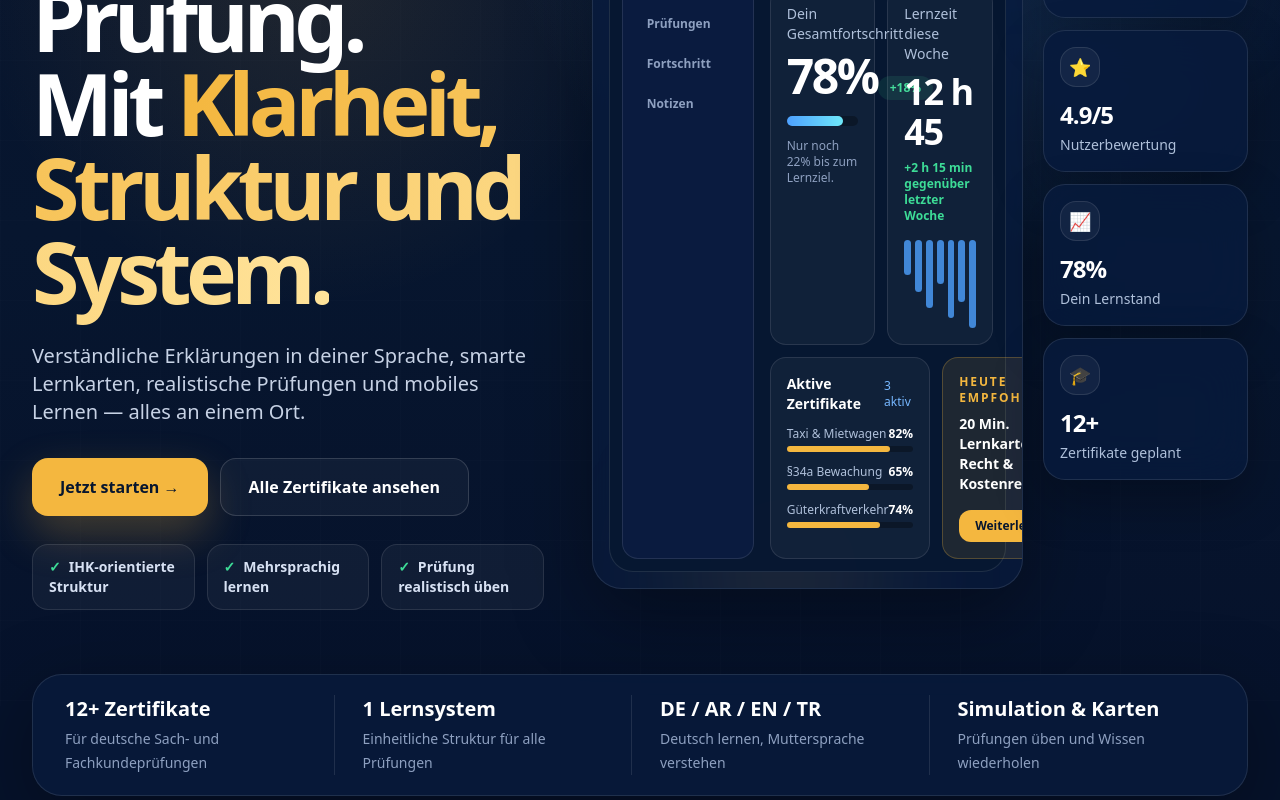
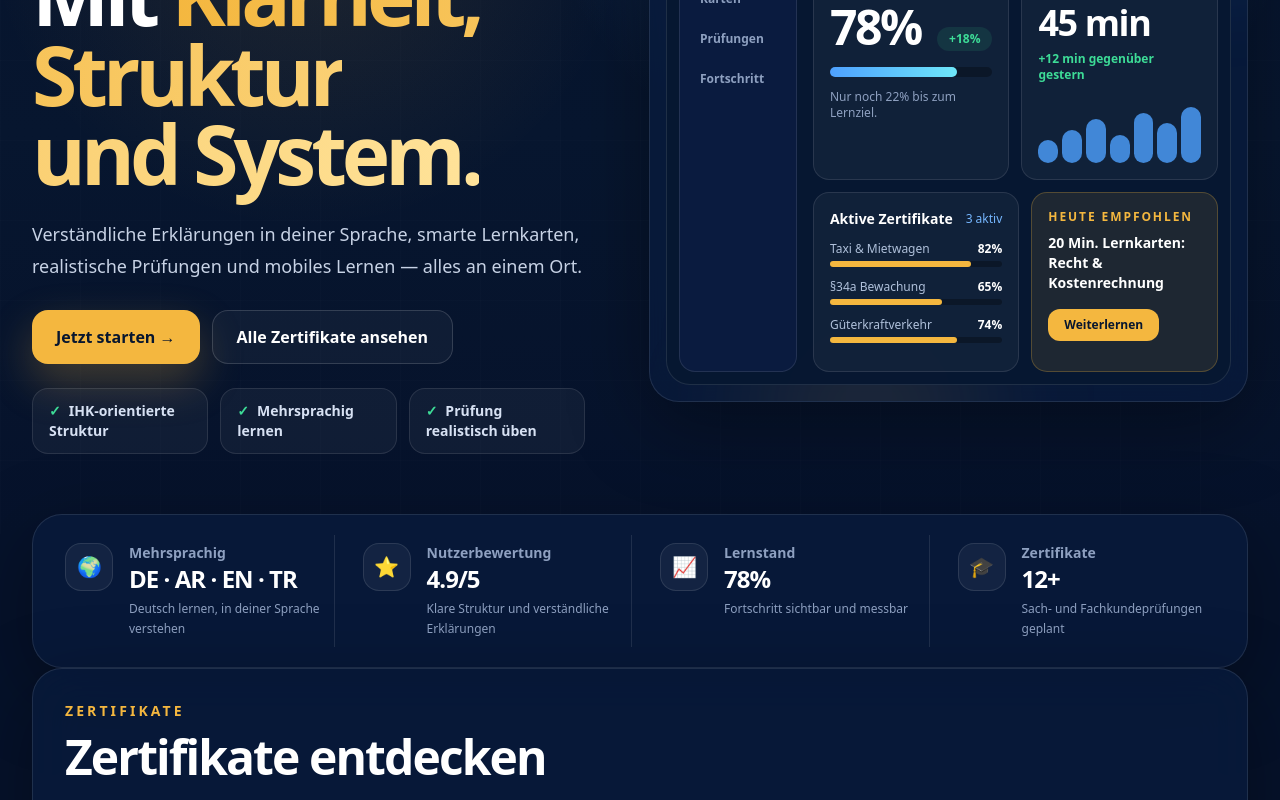
Before and after one commit to ammarsenaid/learn, a Next.js app: page / in a window 1280 px wide. Shown: the part 420-1220 px from the top of the page. Built offline with nearby package versions, Linux system fonts and the light colour scheme.

Commit message:
Update page.tsx

```diff
--- a/app/page.tsx
+++ b/app/page.tsx
@@ -8,45 +8,30 @@ const heroTrustItems = [
   "Prüfung realistisch üben",
 ];
 
-const heroStats = [
+const trustStripItems = [
   {
+    icon: "🌍",
     title: "Mehrsprachig",
     value: "DE · AR · EN · TR",
-    icon: "🌍",
+    text: "Deutsch lernen, in deiner Sprache verstehen",
   },
   {
-    title: "4.9/5",
-    value: "Nutzerbewertung",
     icon: "⭐",
+    title: "Nutzerbewertung",
+    value: "4.9/5",
+    text: "Klare Struktur und verständliche Erklärungen",
   },
   {
-    title: "78%",
-    value: "Dein Lernstand",
     icon: "📈",
+    title: "Lernstand",
+    value: "78%",
+    text: "Fortschritt sichtbar und messbar",
   },
   {
-    title: "12+",
-    value: "Zertifikate geplant",
     icon: "🎓",
-  },
-] as const;
-
-const trustStripItems = [
-  {
-    title: "12+ Zertifikate",
-    text: "Für deutsche Sach- und Fachkundeprüfungen",
-  },
-  {
-    title: "1 Lernsystem",
-    text: "Einheitliche Struktur für alle Prüfungen",
-  },
-  {
-    title: "DE / AR / EN / TR",
-    text: "Deutsch lernen, Muttersprache verstehen",
-  },
-  {
-    title: "Simulation & Karten",
-    text: "Prüfungen üben und Wissen wiederholen",
+    title: "Zertifikate",
+    value: "12+",
+    text: "Sach- und Fachkundeprüfungen geplant",
   },
 ] as const;
 
@@ -221,10 +206,14 @@ function SectionHeader({
             {eyebrow}
           </p>
         ) : null}
+
         <h2 className="max-w-3xl text-4xl font-black tracking-[-0.04em] text-white md:text-5xl">
           {title}
         </h2>
-        <p className="mt-4 max-w-2xl text-base leading-7 text-[#AFC0DA] md:text-lg">{text}</p>
+
+        <p className="mt-4 max-w-2xl text-base leading-7 text-[#AFC0DA] md:text-lg">
+          {text}
+        </p>
       </div>
 
       {action ? (
@@ -238,12 +227,13 @@ function SectionHeader({
 
 function Navbar() {
   return (
-    <header className="mx-auto max-w-[1360px] px-4 pt-5 sm:px-6 lg:px-8">
-      <nav className="flex min-h-[82px] items-center justify-between rounded-[26px] border border-white/10 bg-[#081832]/80 px-4 shadow-[0_20px_70px_rgba(0,0,0,0.38)] backdrop-blur-xl md:px-6">
+    <header className="mx-auto max-w-[1320px] px-4 pt-5 sm:px-6 lg:px-8">
+      <nav className="flex min-h-[78px] items-center justify-between rounded-[26px] border border-white/10 bg-[#081832]/80 px-4 shadow-[0_20px_70px_rgba(0,0,0,0.38)] backdrop-blur-xl md:px-6">
         <div className="flex items-center gap-3">
           <div className="grid h-12 w-12 place-items-center rounded-2xl border border-[#F4B73F]/40 bg-gradient-to-br from-[#123C79] to-[#081832] text-xl text-[#F4B73F] shadow-[0_0_28px_rgba(78,161,255,0.18)]">
             ✦
           </div>
+
           <div>
             <p className="text-xl font-black tracking-[-0.03em] text-white md:text-2xl">
               FachkundePilot
@@ -277,10 +267,9 @@ function Navbar() {
 
 function HeroDashboard() {
   return (
-    <div className="grid items-center gap-5 xl:grid-cols-[minmax(0,1fr)_205px]">
-      <GlassPanel className="relative overflow-hidden border-[#4EA1FF]/25 p-4 shadow-[0_0_0_1px_rgba(78,161,255,0.14),0_30px_90px_rgba(45,107,210,0.22)]">
-        <div className="absolute right-[-80px] top-[-80px] h-56 w-56 rounded-full bg-[#4EA1FF]/20 blur-3xl" />
-        <div className="absolute bottom-[-90px] left-[20%] h-52 w-52 rounded-full bg-[#F4B73F]/10 blur-3xl" />
+    <GlassPanel className="relative w-full overflow-hidden border-[#4EA1FF]/25 p-4 shadow-[0_0_0_1px_rgba(78,161,255,0.14),0_30px_90px_rgba(45,107,210,0.22)]">
+      <div className="absolute right-[-100px] top-[-100px] h-64 w-64 rounded-full bg-[#4EA1FF]/20 blur-3xl" />
+      <div className="absolute bottom-[-120px] left-[18%] h-56 w-56 rounded-full bg-[#F4B73F]/10 blur-3xl" />
 
       <div className="relative rounded-[24px] border border-white/10 bg-[#071832]/95 p-3">
         <div className="mb-4 flex items-center justify-between rounded-2xl border border-white/10 bg-white/[0.04] px-4 py-3">
@@ -288,6 +277,7 @@ function HeroDashboard() {
             <p className="text-sm font-black text-white">FachkundePilot Dashboard</p>
             <p className="text-xs text-[#8EA0C0]">Live Lernübersicht</p>
           </div>
+
           <div className="flex items-center gap-2 text-[#8EA0C0]">
             <span className="grid h-8 w-8 place-items-center rounded-full bg-white/[0.05]">⌕</span>
             <span className="grid h-8 w-8 place-items-center rounded-full bg-white/[0.05]">🔔</span>
@@ -295,9 +285,9 @@ function HeroDashboard() {
           </div>
         </div>
 
-          <div className="grid gap-4 lg:grid-cols-[132px_1fr]">
-            <aside className="hidden rounded-2xl border border-white/10 bg-[#0A1B3F] p-3 text-xs font-semibold text-[#8EA0C0] lg:block">
-              {["Übersicht", "Zertifikate", "Lernkarten", "Prüfungen", "Fortschritt", "Notizen"].map(
+        <div className="grid gap-4 lg:grid-cols-[118px_1fr]">
+          <aside className="hidden rounded-2xl border border-white/10 bg-[#0A1B3F] p-2 text-xs font-semibold text-[#8EA0C0] lg:block">
+            {["Übersicht", "Zertifikate", "Karten", "Prüfungen", "Fortschritt"].map(
               (item, index) => (
                 <div
                   key={item}
@@ -333,24 +323,24 @@ function HeroDashboard() {
               </div>
 
               <div className="rounded-2xl border border-white/10 bg-white/[0.045] p-4">
-                  <p className="text-sm text-[#AFC0DA]">Lernzeit diese Woche</p>
-                  <p className="mt-2 text-4xl font-black tracking-[-0.04em] text-white">12 h 45</p>
+                <p className="text-sm text-[#AFC0DA]">Lernzeit heute</p>
+                <p className="mt-2 text-4xl font-black tracking-[-0.04em] text-white">45 min</p>
                 <p className="mt-2 text-xs font-semibold text-[#3DDC97]">
-                    +2 h 15 min gegenüber letzter Woche
+                  +12 min gegenüber gestern
                 </p>
-                  <div className="mt-4 grid grid-cols-7 gap-1">
+                <div className="mt-4 grid h-16 grid-cols-7 items-end gap-1">
                   {[35, 52, 68, 44, 78, 62, 88].map((height, index) => (
                     <span
                       key={index}
                       className="rounded-full bg-[#4EA1FF]/80"
-                        style={{ height: `${height}px` }}
+                      style={{ height: `${height}%` }}
                     />
                   ))}
                 </div>
               </div>
             </div>
 
-              <div className="mt-3 grid gap-3 md:grid-cols-[1.1fr_.9fr]">
+            <div className="mt-3 grid gap-3 md:grid-cols-[1.05fr_.95fr]">
               <div className="rounded-2xl border border-white/10 bg-white/[0.045] p-4">
                 <div className="mb-3 flex items-center justify-between">
                   <p className="text-sm font-black text-white">Aktive Zertifikate</p>
@@ -393,22 +383,6 @@ function HeroDashboard() {
         </div>
       </div>
     </GlassPanel>
-
-      <div className="grid grid-cols-2 gap-3 xl:grid-cols-1">
-        {heroStats.map((stat) => (
-          <div
-            key={stat.title}
-            className="rounded-[22px] border border-white/10 bg-[#081B3D]/85 p-4 shadow-[0_20px_50px_rgba(0,0,0,0.28)] backdrop-blur-xl transition hover:border-[#4EA1FF]/35 hover:bg-[#0A2452]"
-          >
-            <div className="mb-3 grid h-10 w-10 place-items-center rounded-2xl border border-white/10 bg-white/[0.05] text-lg">
-              {stat.icon}
-            </div>
-            <p className="text-2xl font-black tracking-[-0.04em] text-white">{stat.title}</p>
-            <p className="mt-1 text-sm font-medium text-[#AFC0DA]">{stat.value}</p>
-          </div>
-        ))}
-      </div>
-    </div>
   );
 }
 
@@ -421,39 +395,39 @@ function Hero() {
       <div className="relative">
         <Navbar />
 
-        <div className="mx-auto grid max-w-[1360px] items-center gap-12 px-4 pb-20 pt-12 sm:px-6 lg:grid-cols-[0.92fr_1.18fr] lg:px-8 lg:pb-24 lg:pt-16">
+        <div className="mx-auto grid max-w-[1320px] items-center gap-12 px-4 pb-16 pt-10 sm:px-6 lg:grid-cols-[minmax(0,0.96fr)_minmax(520px,1.04fr)] lg:px-8 lg:pb-20 lg:pt-14 xl:gap-16">
           <div>
             <div className="inline-flex items-center gap-2 rounded-full border border-[#4EA1FF]/40 bg-[#081B3D]/80 px-4 py-2 text-sm font-bold text-[#CFE4FF] shadow-[0_0_30px_rgba(78,161,255,0.12)]">
               <span className="h-2 w-2 rounded-full bg-[#4EA1FF]" />
               Die Lernplattform für offizielle Sach- und Fachkundeprüfungen
             </div>
 
-            <h1 className="mt-6 max-w-[660px] text-[56px] font-black leading-[0.98] tracking-[-0.065em] text-white sm:text-[68px] lg:text-[76px] xl:text-[86px]">
+            <h1 className="mt-6 max-w-[650px] text-[52px] font-black leading-[0.97] tracking-[-0.06em] text-white sm:text-[64px] lg:text-[72px] xl:text-[82px]">
               Bestehe deine Prüfung.
               <br />
               Mit{" "}
               <span className="bg-gradient-to-r from-[#F4B73F] to-[#FFE39A] bg-clip-text text-transparent">
-                Klarheit,
+                Klarheit, Struktur
                 <br />
-                Struktur und System.
+                und System.
               </span>
             </h1>
 
-            <p className="mt-7 max-w-[610px] text-lg leading-8 text-[#C7D2E5] md:text-xl">
+            <p className="mt-6 max-w-[560px] text-lg leading-8 text-[#C7D2E5]">
               Verständliche Erklärungen in deiner Sprache, smarte Lernkarten, realistische
               Prüfungen und mobiles Lernen — alles an einem Ort.
             </p>
 
-            <div className="mt-8 flex flex-col gap-3 sm:flex-row">
-              <button className="rounded-2xl bg-[#F4B73F] px-7 py-4 text-base font-black text-[#07162F] shadow-[0_18px_44px_rgba(244,183,63,0.26)] transition hover:bg-[#E7A928]">
+            <div className="mt-7 flex flex-col gap-3 sm:flex-row">
+              <button className="rounded-2xl bg-[#F4B73F] px-6 py-3.5 text-base font-black text-[#07162F] shadow-[0_18px_44px_rgba(244,183,63,0.26)] transition hover:bg-[#E7A928]">
                 Jetzt starten →
               </button>
-              <button className="rounded-2xl border border-white/15 bg-white/[0.04] px-7 py-4 text-base font-bold text-white transition hover:border-[#76B7FF]/45 hover:bg-[#76B7FF]/10">
+              <button className="rounded-2xl border border-white/15 bg-white/[0.04] px-6 py-3.5 text-base font-bold text-white transition hover:border-[#76B7FF]/45 hover:bg-[#76B7FF]/10">
                 Alle Zertifikate ansehen
               </button>
             </div>
 
-            <div className="mt-7 grid max-w-[620px] gap-3 sm:grid-cols-3">
+            <div className="mt-6 grid max-w-[590px] gap-3 sm:grid-cols-3">
               {heroTrustItems.map((item) => (
                 <div
                   key={item}
@@ -475,18 +449,24 @@ function Hero() {
 
 function TrustStrip() {
   return (
-    <section className="relative mx-auto -mt-8 max-w-[1320px] px-4 sm:px-6 lg:px-8">
-      <GlassPanel className="p-5">
+    <section className="relative mx-auto -mt-5 max-w-[1320px] px-4 sm:px-6 lg:px-8">
+      <GlassPanel className="p-4 md:p-5">
         <div className="grid gap-4 md:grid-cols-4">
           {trustStripItems.map((item, index) => (
             <div
               key={item.title}
-              className={`px-3 ${
+              className={`flex gap-4 px-3 py-2 ${
                 index < trustStripItems.length - 1 ? "md:border-r md:border-white/10" : ""
               }`}
             >
-              <p className="text-xl font-black text-white">{item.title}</p>
-              <p className="mt-1 text-sm leading-6 text-[#8EA0C0]">{item.text}</p>
+              <div className="grid h-12 w-12 shrink-0 place-items-center rounded-2xl border border-white/10 bg-white/[0.05] text-xl">
+                {item.icon}
+              </div>
+              <div>
+                <p className="text-sm font-semibold text-[#8EA0C0]">{item.title}</p>
+                <p className="text-2xl font-black tracking-[-0.04em] text-white">{item.value}</p>
+                <p className="mt-1 text-xs leading-5 text-[#8EA0C0]">{item.text}</p>
+              </div>
             </div>
           ))}
         </div>
@@ -497,7 +477,7 @@ function TrustStrip() {
 
 function CertificatesSection() {
   return (
-    <section className="mx-auto max-w-[1360px] px-4 py-20 sm:px-6 lg:px-8">
+    <section className="mx-auto max-w-[1360px] px-4 py-18 sm:px-6 lg:px-8">
       <GlassPanel className="p-5 md:p-8">
         <SectionHeader
           eyebrow="Zertifikate"
@@ -513,7 +493,7 @@ function CertificatesSection() {
               className="group flex min-h-[270px] flex-col rounded-[26px] border border-white/10 bg-[#0A1B3F]/82 p-5 transition duration-300 hover:-translate-y-1 hover:border-[#4EA1FF]/40 hover:shadow-[0_24px_60px_rgba(78,161,255,0.12)]"
             >
               <div className="mb-5 flex items-center justify-between">
-                <div className="grid h-13 w-13 place-items-center rounded-2xl border border-white/10 bg-white/[0.05] text-2xl">
+                <div className="grid h-12 w-12 place-items-center rounded-2xl border border-white/10 bg-white/[0.05] text-2xl">
                   {certificate.icon}
                 </div>
                 <span className="rounded-full border border-[#F4B73F]/25 bg-[#F4B73F]/10 px-3 py-1 text-xs font-black text-[#F4B73F]">
@@ -580,7 +560,10 @@ function HowItWorksAndTestimonials() {
 
         <div className="space-y-5">
           {steps.map((step, index) => (
-            <div key={step.title} className="flex gap-4 rounded-2xl border border-white/10 bg-white/[0.04] p-4">
+            <div
+              key={step.title}
+              className="flex gap-4 rounded-2xl border border-white/10 bg-white/[0.04] p-4"
+            >
               <div className="grid h-12 w-12 shrink-0 place-items-center rounded-2xl bg-[#F4B73F] text-lg font-black text-[#07162F]">
                 {index + 1}
               </div>
@@ -661,7 +644,10 @@ function FinalCTA() {
 
             <ul className="mt-7 grid gap-3 sm:grid-cols-2">
               {benefits.map((benefit) => (
-                <li key={benefit} className="flex items-center gap-3 text-sm font-semibold text-[#D7E1F3]">
+                <li
+                  key={benefit}
+                  className="flex items-center gap-3 text-sm font-semibold text-[#D7E1F3]"
+                >
                   <span className="grid h-6 w-6 place-items-center rounded-full bg-[#3DDC97]/15 text-[#3DDC97]">
                     ✓
                   </span>
@@ -673,7 +659,10 @@ function FinalCTA() {
 
           <div className="space-y-3 self-center">
             {reassurance.map((item) => (
-              <div key={item} className="rounded-2xl border border-white/10 bg-white/[0.045] p-4 text-sm font-bold text-[#D7E1F3]">
+              <div
+                key={item}
+                className="rounded-2xl border border-white/10 bg-white/[0.045] p-4 text-sm font-bold text-[#D7E1F3]"
+              >
                 {item}
               </div>
             ))}
```
Lines whose indentation alone changed are shown as unchanged.
